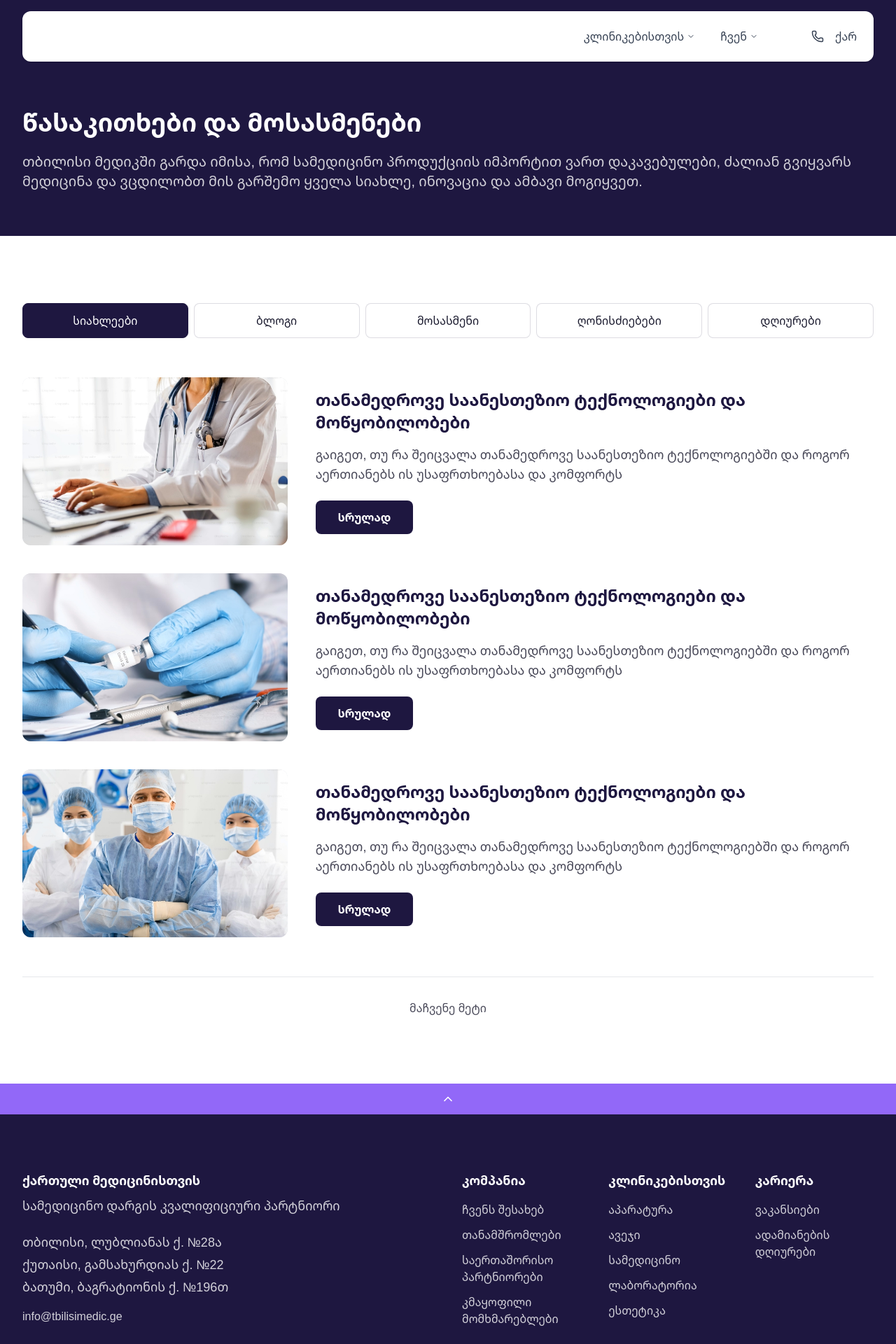
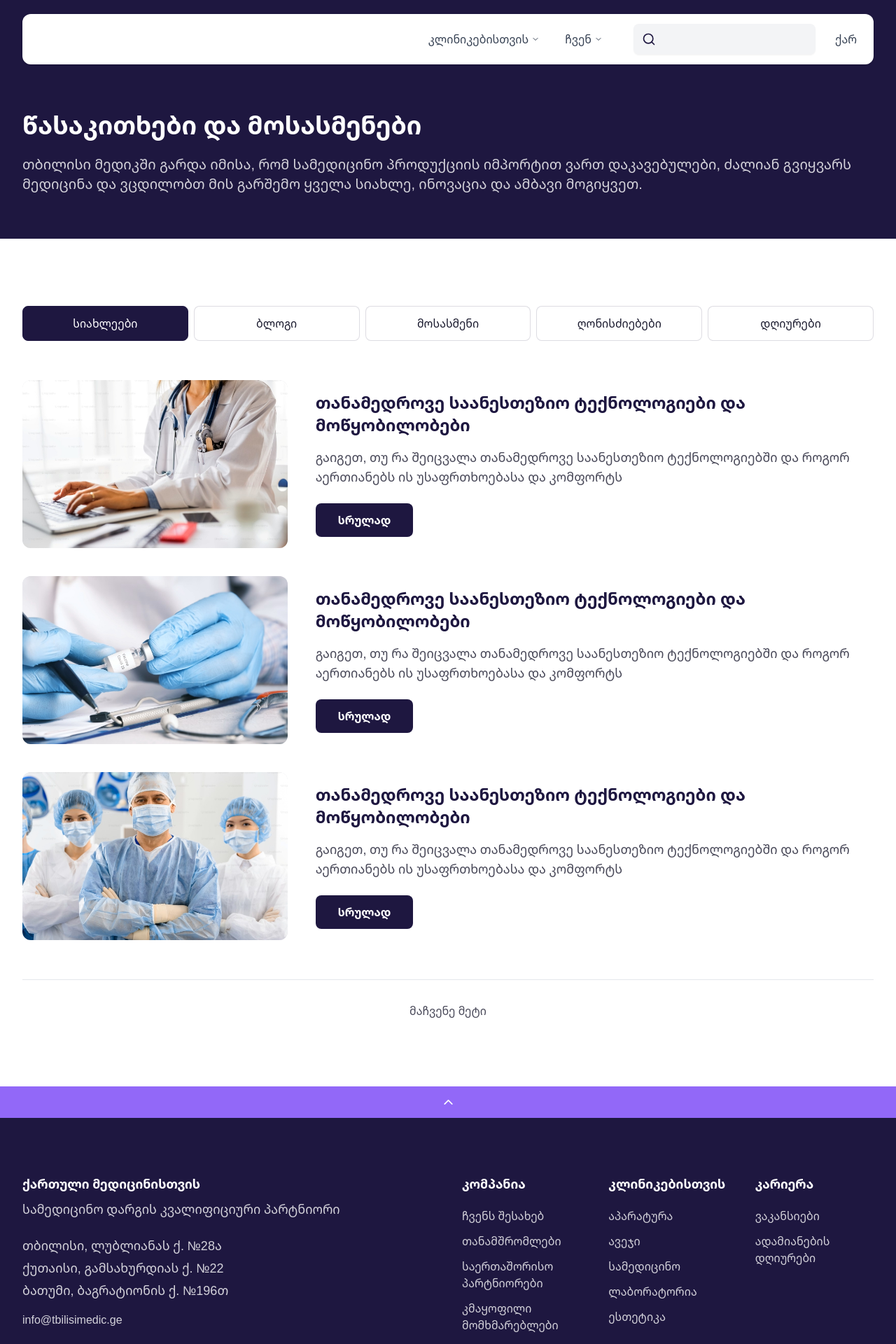
Before and after one commit to tbilisi-medic/web, a Next.js app: page /blog in a window 1280 px wide. Shown: the top 1920 px of the page at 70% size. Built offline with nearby package versions, Linux system fonts and the light colour scheme.

Commit message:
feat: add product search to header

```diff
--- a/src/components/layout/footer.tsx
+++ b/src/components/layout/footer.tsx
@@ -16,7 +16,7 @@ export function Footer() {
         className="flex w-full cursor-pointer items-center justify-center bg-primary-light py-3 hover:brightness-110 transition-all"
         aria-label="Scroll to top"
       >
-        <ChevronUp className="h-5 w-5" />
+        <ChevronUp size={21} />
       </button>
 
       <div className="px-4 sm:px-6 lg:px-8">
@@ -41,7 +41,7 @@ export function Footer() {
             {/* Company */}
             <div className="lg:col-span-2 lg:col-start-7">
               <h4 className="text-lg font-bold">კომპანია</h4>
-              <ul className="mt-4 space-y-3 text-white/80">
+              <ul className="mt-5 space-y-3 text-white/80">
                 <li>
                   <Link
                     href="/about"
@@ -80,7 +80,7 @@ export function Footer() {
             {/* For Clinics */}
             <div className="lg:col-span-2">
               <h4 className="text-lg font-bold">კლინიკებისთვის</h4>
-              <ul className="mt-4 space-y-3 text-white/80">
+              <ul className="mt-5 space-y-3 text-white/80">
                 <li>
                   <Link
                     href="/products"
@@ -127,7 +127,7 @@ export function Footer() {
             {/* Careers */}
             <div className="lg:col-span-2">
               <h4 className="text-lg font-bold">კარიერა</h4>
-              <ul className="mt-4 space-y-3 text-white/80">
+              <ul className="mt-5 space-y-3 text-white/80">
                 <li>
                   <Link
                     href="/careers"
--- /dev/null
+++ b/src/components/layout/header-search.tsx
@@ -0,0 +1,38 @@
+'use client';
+
+import { useState, useEffect } from 'react';
+import { useRouter, useSearchParams } from 'next/navigation';
+import { Search, X } from 'lucide-react';
+import { Input } from '@/components/ui/input';
+
+export function HeaderSearch() {
+  const [query, setQuery] = useState('');
+  const router = useRouter();
+  const searchParams = useSearchParams();
+
+  useEffect(() => {
+    const searchQuery = searchParams.get('search');
+    if (searchQuery) {
+      setQuery(searchQuery);
+    }
+  }, [searchParams]);
+
+  const handleKeyDown = (e: React.KeyboardEvent<HTMLInputElement>) => {
+    if (e.key === 'Enter' && query.trim()) {
+      router.push(`/products?search=${encodeURIComponent(query.trim())}`);
+    }
+  };
+
+  return (
+    <div className="relative hidden lg:block">
+      <Search className="absolute left-3 top-1/2 h-5 w-5 -translate-y-1/2 text-primary" />
+      <Input
+        type="text"
+        value={query}
+        onChange={(e) => setQuery(e.target.value)}
+        onKeyDown={handleKeyDown}
+        className="h-11 w-65 rounded-lg border-0 bg-gray-100 pl-10 pr-9 !text-[16px] focus-visible:ring-0 focus-visible:border-0"
+      />
+    </div>
+  );
+}
--- a/src/components/layout/header.tsx
+++ b/src/components/layout/header.tsx
@@ -5,6 +5,7 @@ import Link from 'next/link';
 import { Phone, Menu, ChevronDown, X } from 'lucide-react';
 import * as NavigationMenuPrimitive from '@radix-ui/react-navigation-menu';
 import Image from 'next/image';
+import { HeaderSearch } from './header-search';
 
 type MenuItem = {
   label: string;
@@ -198,9 +199,9 @@ export function Header() {
   };
 
   return (
-    <div className="relative z-50 px-4 pt-4 sm:px-6 lg:px-8">
+    <div className="relative z-50 px-4 pt-5 sm:px-6 lg:px-8">
       <header className="relative mx-auto max-w-7xl rounded-xl bg-white shadow-sm">
-        <div className="flex h-18 items-center justify-between gap-15 px-6">
+        <div className="flex h-18 items-center justify-between gap-7 px-6">
           <div className="flex items-center justify-between w-full">
             {/* Logo */}
             <Link href="/" className="block">
@@ -265,11 +266,11 @@ export function Header() {
             </NavigationMenuPrimitive.Root>
           </div>
 
-          {/* Right side - Phone + Language */}
+          {/* Search */}
+          <HeaderSearch />
+
+          {/* Right side  */}
           <div className="flex items-center gap-4">
-            <a href="#" className="text-gray-700 hover:text-primary">
-              <Phone size={18} />
-            </a>
             <a
               href="#"
               className="text-base font-medium text-gray-700 hover:text-primary"
--- a/src/components/layout/index.ts
+++ b/src/components/layout/index.ts
@@ -1,2 +1,3 @@
 export { Header } from './header';
 export { Footer } from './footer';
+export { HeaderSearch } from './header-search';
--- a/src/components/sections/shared/hero.tsx
+++ b/src/components/sections/shared/hero.tsx
@@ -7,7 +7,7 @@ export function Hero() {
     <section className="-mt-24 bg-primary pt-24">
       <div className="px-4 sm:px-6 lg:px-8">
         <div className="mx-auto max-w-7xl pb-14 pt-14 lg:pb-15 lg:pt-15">
-          <div className="grid items-center gap-12 lg:grid-cols-2">
+          <div className="grid items-center gap-2 lg:grid-cols-2">
             {/* Left: Text content */}
             <div>
               <h1 className="text-4xl font-bold leading-tight text-white sm:text-5xl lg:text-5xl">
@@ -29,7 +29,7 @@ export function Hero() {
 
             {/* Right: Image placeholder */}
             <div className="relative">
-              <div className="h-110 overflow-hidden rounded-xl bg-white/10">
+              <div className="h-100 overflow-hidden rounded-xl bg-white/10">
                 <Image
                   src="/images/categories/2.jpg"
                   alt=""
```
